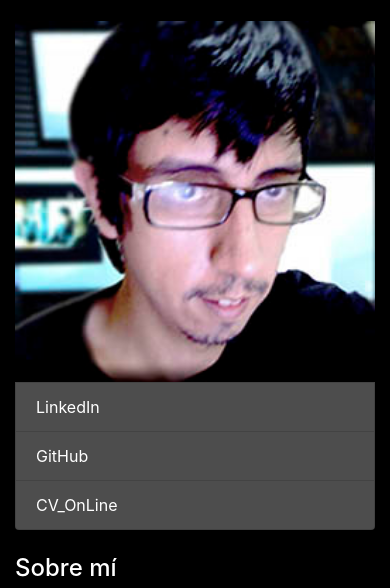
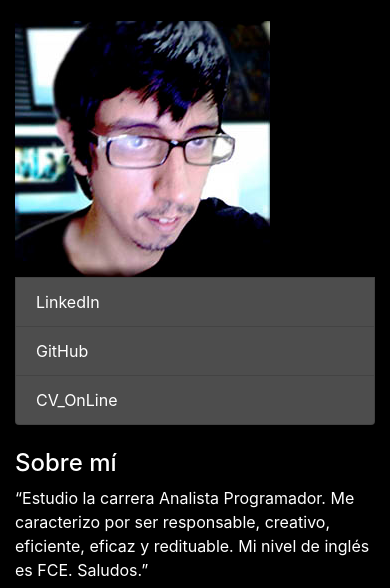
Before and after one commit to AlexielArdilla/dev_portfolio, a website: page index.html in a window 390 px wide. Shown: the part 179-767 px from the top of the page. Drawn offline with Linux system fonts and the light colour scheme.

Commit message:
imagen responsive dentro de div

```diff
--- a/index.html
+++ b/index.html
@@ -54,7 +54,7 @@
 
         <h1 class="my-4" style="color: white">Alejandro Gonzalo Vera</h1>
         <div class="list-group">
-          <img src="img/foto_CV_cuadrada.jpg">
+          <div><img src="img/foto_CV_cuadrada.jpg"></div>
           <a href="https://www.linkedin.com/in/alejandro-gonzalo-vera/" class="list-group-item" target="_blank" style="background-color: #4d4d4d; color: white">LinkedIn</a>
           <a href="https://github.com/AlexielArdilla" class="list-group-item" target="_blank" style="background-color: #4d4d4d; color: white">GitHub</a>
           <a href="https://alexielardilla.github.io/my_cv_online/" class="list-group-item" target="_blank" style="background-color: #4d4d4d; color: white">CV_OnLine</a>
```
